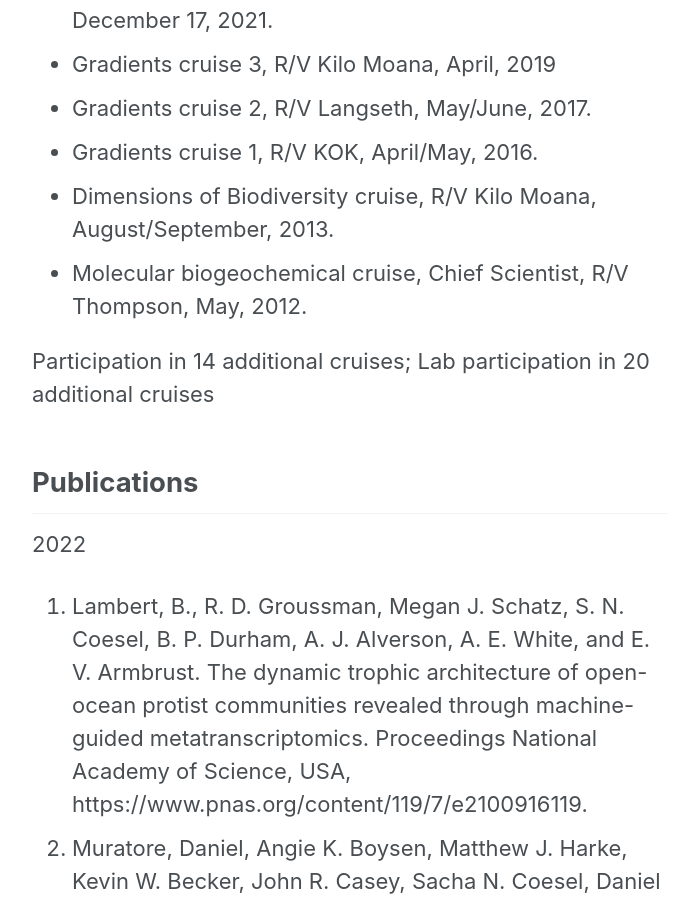
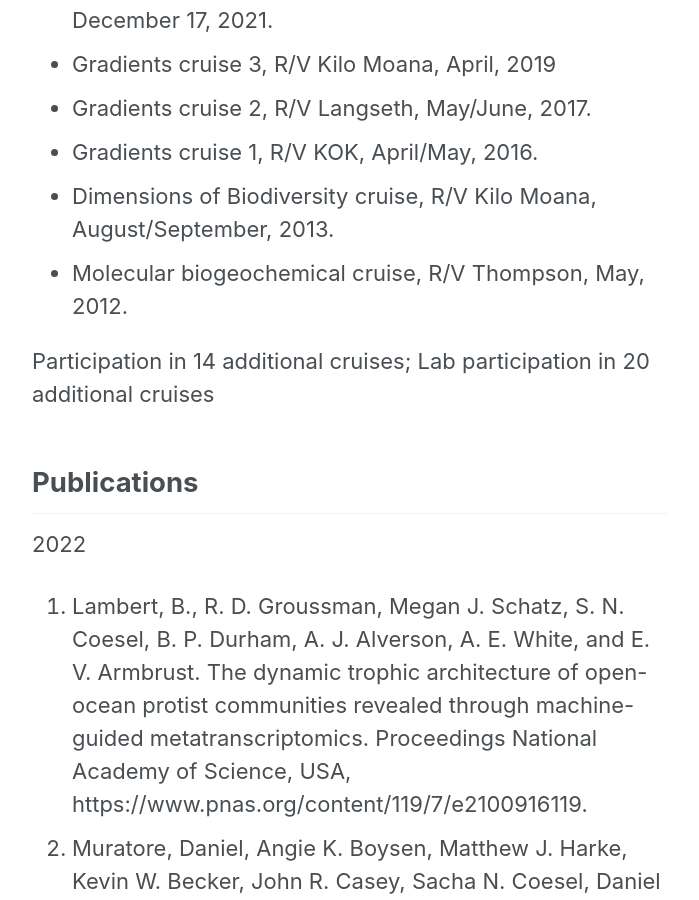
Before and after one commit to armbrustlab/armbrustlab.github.io, a Jekyll site: the page built from collections/_people/armbrust.md, in a window 1280 px wide and 900 px high, scrolled down 3749 px. Shown: the whole window, without its empty margins (290-989 px from the left). Built offline with Jekyll 4.4.1, drawn with Linux system fonts in a browser that asks for light colours; nearby versions of some CDN libraries.

Commit message:
Update armbrust.md

```diff
--- a/collections/_people/armbrust.md
+++ b/collections/_people/armbrust.md
@@ -45,7 +45,7 @@ Recent, Chief Scientist
 * Gradients cruise 2, R/V Langseth, May/June, 2017.
 * Gradients cruise 1, R/V KOK, April/May, 2016.
 * Dimensions of Biodiversity cruise, R/V Kilo Moana, August/September, 2013.
-* Molecular biogeochemical cruise, Chief Scientist, R/V Thompson, May, 2012.
+* Molecular biogeochemical cruise, R/V Thompson, May, 2012.
 
 Participation in 14 additional cruises;
 Lab participation in 20 additional cruises
```
